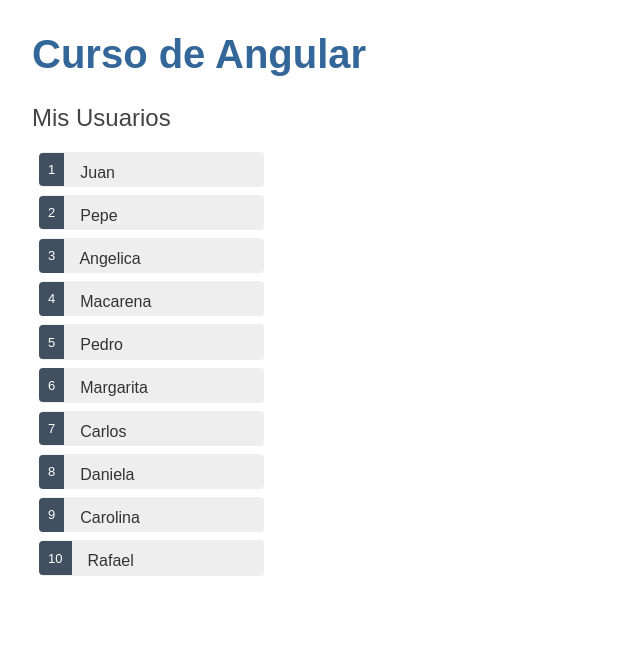
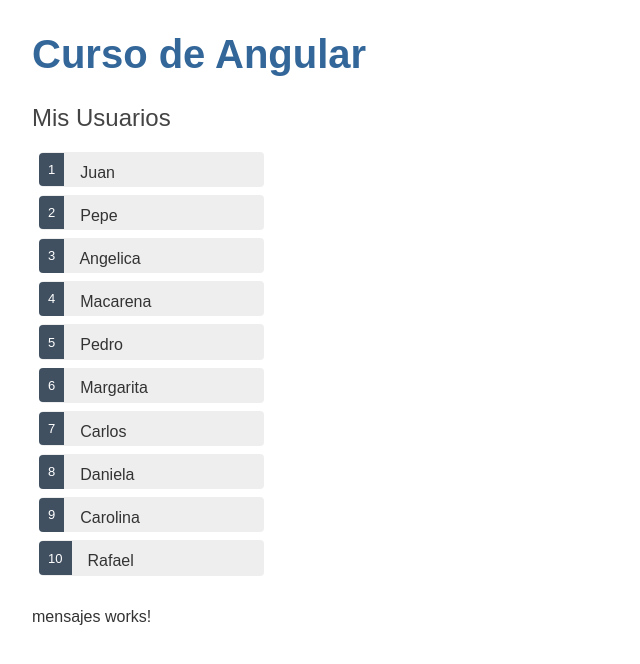
Before and after one commit to blogcraft/curso-de-angular, an Angular app: page / in a window 1280 px wide. Shown: the top 664 px of the page, without its empty margins (0-640 px from the left). Built offline with nearby package versions, Linux system fonts and the light colour scheme.

Commit message:
9.4.1. Crear MensajesComponent

```diff
--- a/src/app/app.component.html
+++ b/src/app/app.component.html
@@ -1,2 +1,3 @@
 <h1>{{title}}</h1>
 <app-usuarios></app-usuarios>
+<app-mensajes></app-mensajes>
--- a/src/app/app.module.ts
+++ b/src/app/app.module.ts
@@ -5,12 +5,14 @@
 import { AppComponent } from './app.component';
 import { UsuariosComponent } from './usuarios/usuarios.component';
 import { UsuarioDetalleComponent } from './usuario-detalle/usuario-detalle.component';
+import { MensajesComponent } from './mensajes/mensajes.component';
 
 @NgModule({
   declarations: [
     AppComponent,
     UsuariosComponent,
-    UsuarioDetalleComponent
+    UsuarioDetalleComponent,
+    MensajesComponent
   ],
   imports: [
     BrowserModule,
--- /dev/null
+++ b/src/app/mensajes/mensajes.component.html
@@ -0,0 +1 @@
+<p>mensajes works!</p>
--- /dev/null
+++ b/src/app/mensajes/mensajes.component.ts
@@ -0,0 +1,15 @@
+import { Component, OnInit } from '@angular/core';
+
+@Component({
+  selector: 'app-mensajes',
+  templateUrl: './mensajes.component.html',
+  styleUrls: ['./mensajes.component.css']
+})
+export class MensajesComponent implements OnInit {
+
+  constructor() { }
+
+  ngOnInit(): void {
+  }
+
+}
```
Also changed, not shown: src/app/mensajes/mensajes.component.css (added), 1 other file (tests, documents, lock files or other folders).
